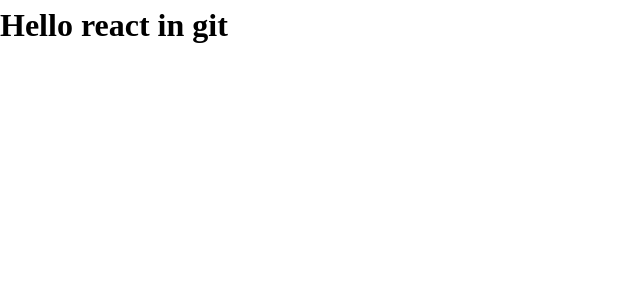
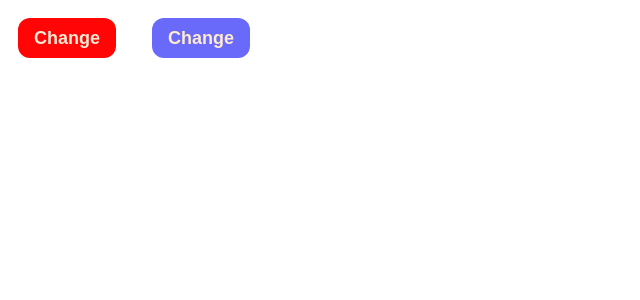
Before and after one commit to BrownEdgar/smart-juniors, a React (Vite) app: page / in a window 1280 px wide. Shown: the top 300 px of the page, without its empty margins (0-640 px from the left). Built offline with nearby package versions, Linux system fonts and the light colour scheme.

Commit message:
PropTypes andclassNames lesson

```diff
--- a/package.json
+++ b/package.json
@@ -10,10 +10,7 @@
     "preview": "vite preview"
   },
   "dependencies": {
-<<<<<<< HEAD
     "axios": "^1.5.1",
-=======
->>>>>>> 41c7de68cff8af345f516600bfb7bec713767d6c
     "classnames": "^2.3.2",
     "react": "^18.2.0",
     "react-dom": "^18.2.0",
--- a/src/main.jsx
+++ b/src/main.jsx
@@ -2,7 +2,7 @@
 // import App from './users/Hrach/propTypes/App'
 import React from 'react';
 import ReactDOM from 'react-dom/client';
-import App from './App';
+import App from './/users//Karen//Proptypes//App';
 import './index.css';
 
 ReactDOM.createRoot(document.getElementById('root')).render(<App />)
--- /dev/null
+++ b/src/users/Karen/Proptypes/App.jsx
@@ -0,0 +1,54 @@
+import { useEffect, useState } from "react";
+import axios from 'axios'
+import Child from "./Child";
+import classNames from 'classnames'
+
+
+import './App.scss'
+
+export default function App() {
+     const handleClick=()=>{
+        alert('001')
+     }
+
+    return(
+      <div>
+        <Child title='Change' variant={'danger'} onClick={handleClick}/>
+      </div>
+    )
+}
+
+{/* <div>
+<h1 className={classNames('title',{
+    active:isActive
+})}>Lorem ipsum dolor sit.</h1>
+<button onClick={()=>setIsActive(!isActive)}>Change</button>
+<Child title='specific button' variant={'danger'} onClick={handleClick}
+title2='spec buton' variant2={'success'} />
+</div> */}
+
+// const [isActive, setIsActive] = useState(false)
+// const handleClick=()=>{
+//     console.log('001');
+// }
+
+
+    // const [count, setCount] = useState(0)
+    // const [data, setData] = useState([])
+
+
+
+// useEffect(()=>{
+//     axios('https://jsonplaceholder.typicode.com/users')
+//     .then(res => setData(res.data))
+//     .catch(err => console.log(err))
+// },[])
+// console.log(data);
+
+
+//  useEffect(()=>{
+//         axios('https://jsonplaceholder.typicode.com/comments')
+//         .then(res => setData(res.data))
+//         .catch(err=>console.log(err))
+//         console.log(data);
+//      },[])
--- /dev/null
+++ b/src/users/Karen/Proptypes/Child.jsx
@@ -0,0 +1,82 @@
+import {React} from 'react'
+import PropTypes from 'prop-types'
+import classNames from 'classnames'
+
+import './Child.scss'
+
+
+export default function Child({title,variant,onClick}) {
+
+  return (
+  <div>
+    <button className={classNames('btn',{
+      [`btn-${variant}`]:true
+    })} onClick={onClick ? ()=> onClick():null}>
+      {title}
+    </button>
+    <button className={classNames('btn',{
+      [`btn-${variant='success'}`]:true
+    })} onClick={onClick ? () => onClick():null}>
+      {title}
+    </button>
+  </div>
+  )
+}
+
+Child.defaultProps={
+  title:'Button',
+  variant:'default',
+}
+
+Child.propTypes={
+  title:PropTypes.string,
+  variant:PropTypes.oneOf(['default','danger','success']),
+  onClick:PropTypes.func
+}
+
+// {title,variant,onClick,title2,variant2}
+{/* <div>
+<button className={classNames('btn',{
+ [`btn-${variant}`]:true
+})} onClick={onClick ? ()=>onClick():null}>
+  {title}
+</button>
+<button className={classNames('btn',{
+ [`btn-${variant2}`]:true
+})} >
+ {title2}
+</button>
+</div> */}
+
+
+// Child.defaultProps={
+//   title:'Button',
+//   variant:'default',
+//   onClick:PropTypes.func
+// }
+
+// Child.propTypes={
+//   title:PropTypes.string,
+//   variant:PropTypes.oneOf(['default','danger','success'])
+// }
+
+// Child.propTypes={
+//   data:PropTypes.arrayOf(
+//     PropTypes.shape({ //exact
+//       id:PropTypes.number.isRequired,
+//       name:PropTypes.string,
+//       username:PropTypes.string.isRequired,
+//       email:PropTypes.string,
+//       address:PropTypes.exact({
+//         street:PropTypes.string.isRequired,
+//         suite:PropTypes.string.isRequired,
+//         city:PropTypes.string.isRequired,
+//         zipcode:PropTypes.string.isRequired,
+//         geo:PropTypes.exact({
+//           lat:PropTypes.string.isRequired,
+//           lng:PropTypes.string.isRequired
+//         })
+//       })
+//     })
+//   )
+// }
--- /dev/null
+++ b/src/users/Karen/Proptypes/Child.scss
@@ -0,0 +1,24 @@
+
+.btn{
+    border: 0;
+    cursor: pointer;
+    font-weight: 700;
+    font-size: 18px;
+    border-radius: 12px;
+    padding: 0.6rem 1rem;
+    margin: 1em;
+    &-danger{
+        background-color: #ff0505;
+        color: antiquewhite;
+    }
+    &-success{
+        background-color: rgb(105, 105, 250);
+        color: blanchedalmond;
+
+    }
+    &-default{
+        background-color: #ccc;
+        color: black;
+        border: 1px solid black;
+    }
+}
```
Also changed, not shown: src/users/Karen/Proptypes/App.scss (added), 1 other file (tests, documents, lock files or other folders).
